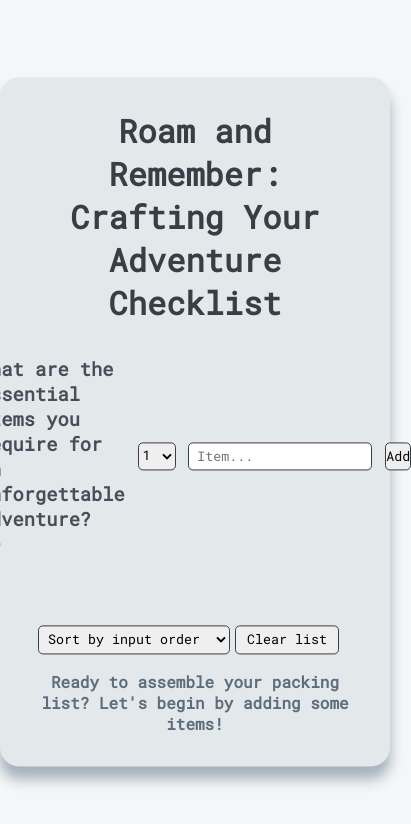
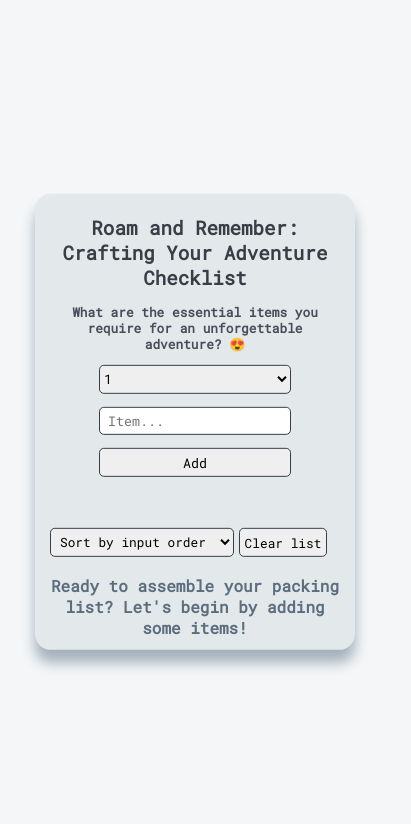
Before and after one commit to HitaBeeDev/Travel-Checklist, a React app: page / in a window 390 px wide. Shown: the whole page, 411 px wide, since content can reach past the window. Built offline with nearby package versions, Linux system fonts and the light colour scheme.

Commit message:
Update index.css

```diff
--- a/src/index.css
+++ b/src/index.css
@@ -149,3 +149,48 @@ body {
   color: var(--stats-color);
   font-weight: 600;
 }
+
+@media (max-width: 767px) {
+  .app {
+    width: 20rem;
+    border-radius: 1rem;
+    padding: 0.8rem;
+  }
+
+  .title {
+    font-size: 1.2rem;
+    margin-top: 0.5rem;
+  }
+
+  .add-form {
+    display: flex;
+    align-items: center;
+    justify-content: center;
+    flex-direction: column;
+    text-align: center;
+    gap: 0.1;
+    padding: 0.4rem;
+    margin: 0.5rem 0.2rem 0.5rem 0.2rem;
+  }
+
+  .form-question {
+    font-size: 0.8rem;
+  }
+
+  .form-select,
+  .form-input,
+  .form-btn {
+    width: 12rem;
+    height: 1.8rem;
+  }
+
+  .action-select {
+    width: 11.5rem;
+    font-size: 0.8rem;
+  }
+
+  .action-btn {
+    width: 5.5rem;
+    font-size: 0.8rem;
+  }
+}
```
